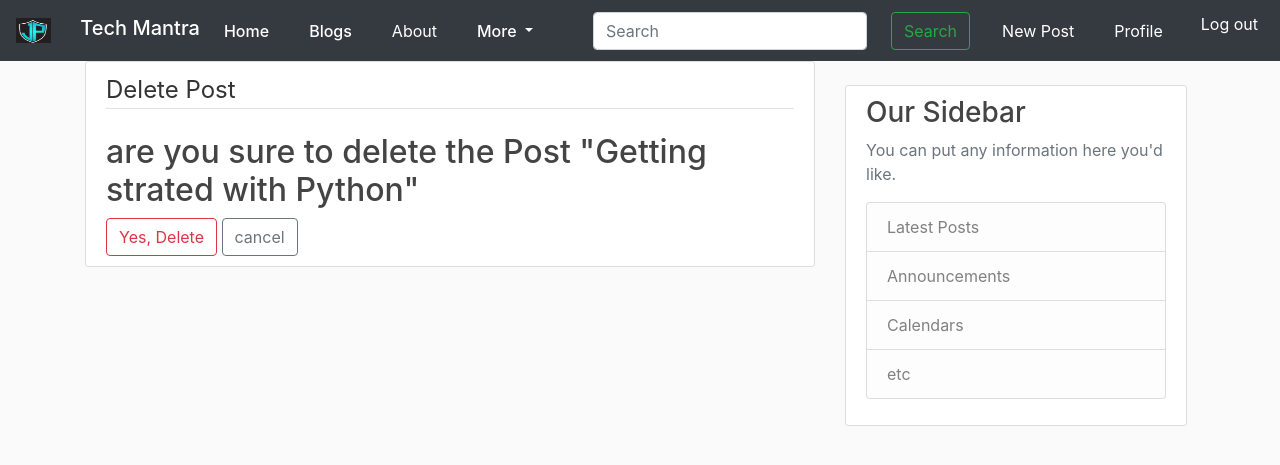
After one commit to legionJP/Django_web, a Django app: page /post/2/delete/ in a window 1280 px wide. The commit adds this page. Shown: the top 465 px of the page. Run offline with Django 5.2, Linux system fonts and the light colour scheme; a user stored in the database is signed in; data comes from the database, SQL or seed files in the repository; both versions use the stored data as it was after the commit.

Commit message:
implement add delete and update form for post

```diff
--- a/mywebsite/blog_app/models.py
+++ b/mywebsite/blog_app/models.py
@@ -1,7 +1,7 @@
 from django.db import models
 from django.utils import timezone
 from django.contrib.auth.models import User  #Django created the user model in this location
-
+from django.urls import reverse
 # Create your models here.
 
 class Post(models.Model): #inheriting model form models , so each class is now going to be it's own table in database
@@ -13,3 +13,7 @@
 #applying __str__ method to see the models's data as a descriptive
     def __str__(self):
         return self.title
+
+#reverse function for returning the the url as a string and the view will handle it
+    def get_absolute_url(self):
+        return reverse('post-detail', kwargs={'pk':self.pk})
--- a/mywebsite/blog_app/templates/blog_app/base.html
+++ b/mywebsite/blog_app/templates/blog_app/base.html
@@ -16,6 +16,7 @@
      <link rel="stylesheet" type="text/css" href="{% static 'blog_app/main.css' %}">  <!--atatic will load the absolute url of that main.css page -->
 
 </head>
+
 <body>
     <header class="site-header">
         <nav class="navbar navbar-expand-lg navbar-dark bg-dark style="background-color: #e3f2fd;">
@@ -56,6 +57,10 @@
               </form>
               <ul class="navbar-nav ">
                 {% if user.is_authenticated %}
+
+                  <li class="nav-item active ">
+                    <a class="nav-link mr-4" href="{% url 'post-create' %}">New Post</a>
+                  </li>
                   <li class="nav-item active ">
                     <a class="nav-link mr-4" href="{% url 'profile' %}">Profile</a>
                   </li>
--- /dev/null
+++ b/mywebsite/blog_app/templates/blog_app/post_confirm_delete.html
@@ -0,0 +1,19 @@
+{% extends "blog_app/base.html" %}
+
+ {% block content %}
+<div class="content-section">
+    <!-- #Adding the CSRF token to prevent the attack -->
+    <form method="post">
+        {% csrf_token %}
+        <fieldset class="from-group">
+            <legend class="border-bottom mb-4">Delete Post</legend>
+            <h2>are you sure to delete the Post "{{ object.title }}"</h2>
+            <!--Display or print the form, using the verticla bar to use filter of crispy '|'-->
+         </fieldset>
+        <div class="from-group">
+            <button class="btn btn-outline-danger" type="submit">Yes, Delete</button>
+            <a class="btn btn-outline-secondary"  href="{% url 'post-detail' object.id %}">cancel</a>
+        </div>
+    </form>
+</div>
+{% endblock content %}
--- a/mywebsite/blog_app/templates/blog_app/post_detail.html
+++ b/mywebsite/blog_app/templates/blog_app/post_detail.html
@@ -10,6 +10,12 @@
                 <small class="text-muted">
                 {{ object.date_posted|date:"F d, Y" }} <!--Adding the date time format from django-->
                 </small>
+                {% if object.author == user %}
+                    <div>
+                        <a class="btn btn-secondary btn-sm mt-1 mb-1" href="{% url 'post-update' object.id %}">Update</a>
+                        <a class="btn btn-danger btn-sm mt-1 mb-1" href="{% url 'post-delete' object.id %}">Delete</a>
+                    </div>
+                {% endif %}
             </div>
             <h2 class="article-title">{{ object.title }}</h2>
             <p class="article-content">{{ object.content }}</p>
--- a/mywebsite/blog_app/urls.py
+++ b/mywebsite/blog_app/urls.py
@@ -1,11 +1,17 @@
 from django.urls import path
-from .views import PostListView ,  PostDetailView
+from .views import (PostListView ,
+         PostDetailView,PostCreateView, PostUpdateView,PostDeleteView)
 from . import views #importing the views from current directory
 
 urlpatterns = [
     #path('',views.home, name='blog_app-home'), #empty path for home page  #the pattern of empty route is manage by the views.home
     path('',PostListView.as_view(), name='blog_app-home'),
     path('post/<int:pk>/', PostDetailView.as_view(), name='post-detail'), #particular route for post
+    path('post/new/', PostCreateView.as_view(), name='post-create'), #particular route for post
+    path('post/<int:pk>/update/', PostUpdateView.as_view(), name='post-update'),  # Using the post-form template and particular route for post
+    path('post/<int:pk>/delete/', PostDeleteView.as_view(), name='post-delete'),
+        # this will use the post_confirm_delete.html template and
+
     path('about/',views.about, name='blog_app-about'),
 ]
 
--- a/mywebsite/blog_app/views.py
+++ b/mywebsite/blog_app/views.py
@@ -1,12 +1,16 @@
+from django.forms import BaseModelForm
+from django.http import HttpResponse
 from django.shortcuts import render
 from .models import Post
+from django.contrib.auth.mixins import LoginRequiredMixin, UserPassesTestMixin
 #import the list views for the homepage
-from django.views.generic import ListView , DetailView
+from django.views.generic import (ListView ,
+                DetailView , CreateView,UpdateView,DeleteView)
 #from django.http import HttpResponse
-
 # Create your views here.
 #creating logic to handle the routes
 
+#------------------------------------------------------------------
 def home(request):  #this is function view
     context ={
         'posts':Post.objects.all()   #posts variable will be equal to post data which is equal to posts data
@@ -14,19 +18,52 @@
     #return HttpResponse('<h1> Blog Home </h1>')
     return render(request,'blog_app/home.html', context)  #this render template still retrun the htpp response in background
 
+#---------------------------------------------------------------#
 #class view of listview
 class PostListView(ListView):
     model = Post    #querying the post model
     template_name = 'blog_app/home.html'
     context_object_name = 'posts' #bcz list view will be looking the post as the object name
     ordering = ['-date_posted']
-
+#--------------------------------------------------------------------#
 class PostDetailView(DetailView): #here django will be looking for the Detail.html, without specifying template name
     model = Post
+#------------------------------------------------------------------------#
+class PostCreateView(LoginRequiredMixin,CreateView):
+    model = Post
+    fields =['title', 'content']
 
+    #overriding the form create method
+    def form_valid(self, form):
+        form.instance.author = self.request.user #author will be cureent login user
+        return super().form_valid(form)
+#----------------------------------------------------------------------#
+class PostUpdateView(LoginRequiredMixin,UserPassesTestMixin,UpdateView):
+    model = Post
+    fields =['title', 'content']
 
+    def form_valid(self, form):
+        form.instance.author = self.request.user #author will be cureent login user
+        return super().form_valid(form)
 
-
+    #userpassestest mixin to avoid update by others
+    def test_func(self) -> bool | None:
+        post = self.get_object()
+        if self.request.user == post.author:
+            return True
+        return False
+        # return super().test_func()
+#--------------------------------------------------------------------
+class PostDeleteView(LoginRequiredMixin,UserPassesTestMixin,DeleteView): #here django will be looking for the Detail.html, without specifying template name
+    model = Post
+    success_url = '/'
+    #userpassestest mixin to avoid delete by others
+    def test_func(self) -> bool | None:
+        post = self.get_object()
+        if self.request.user == post.author:
+            return True
+        return False
+#-----------------------------------------------------------
 def about(request):
     #return HttpResponse('<h1> About Page </h1>')
     return render(request,'blog_app/about.html', {'title':'About'}) #passing the default title
```
Also changed, not shown: mywebsite/blog_app/templates/blog_app/post_form.html (added, +20 -0 lines), mywebsite/db.sqlite3.
